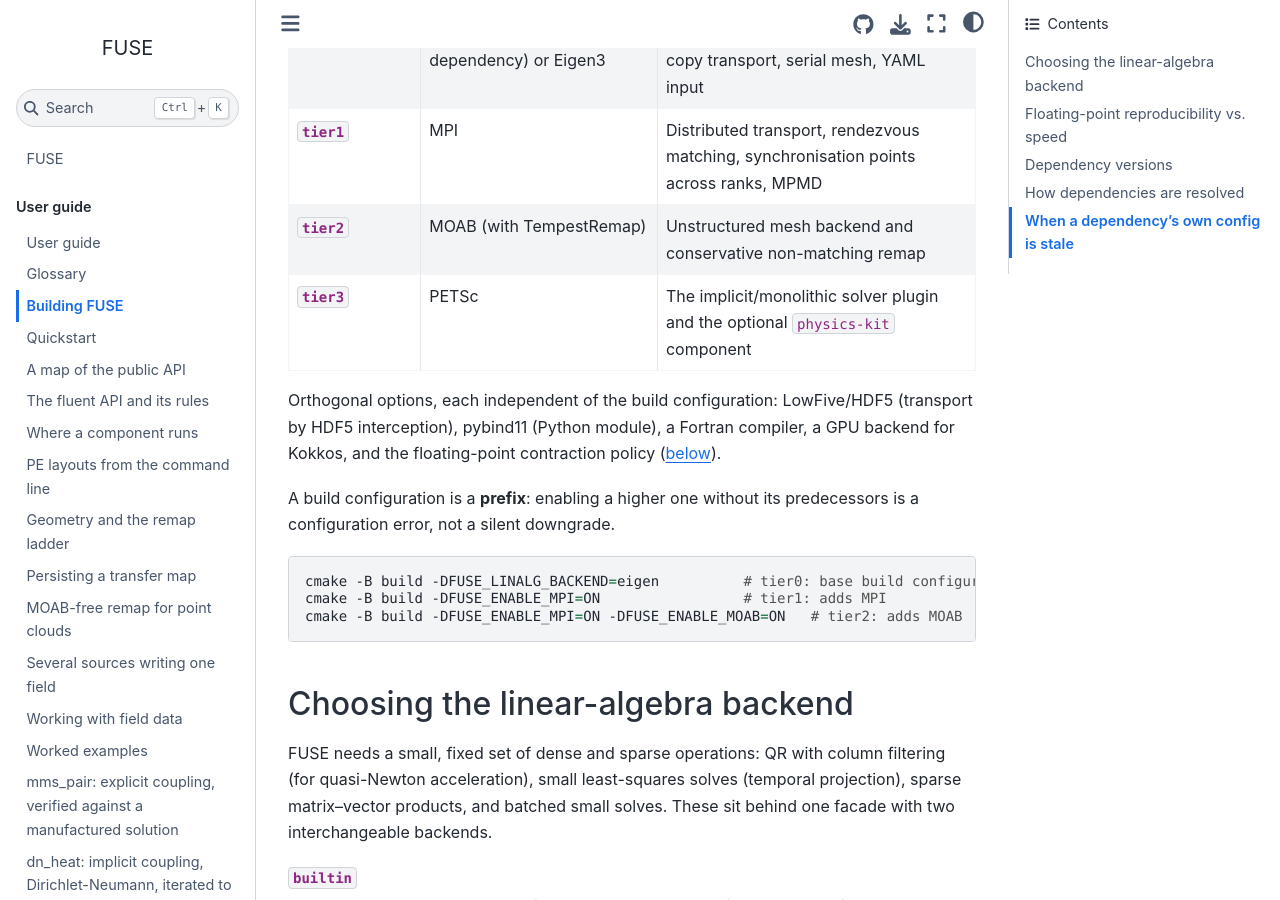
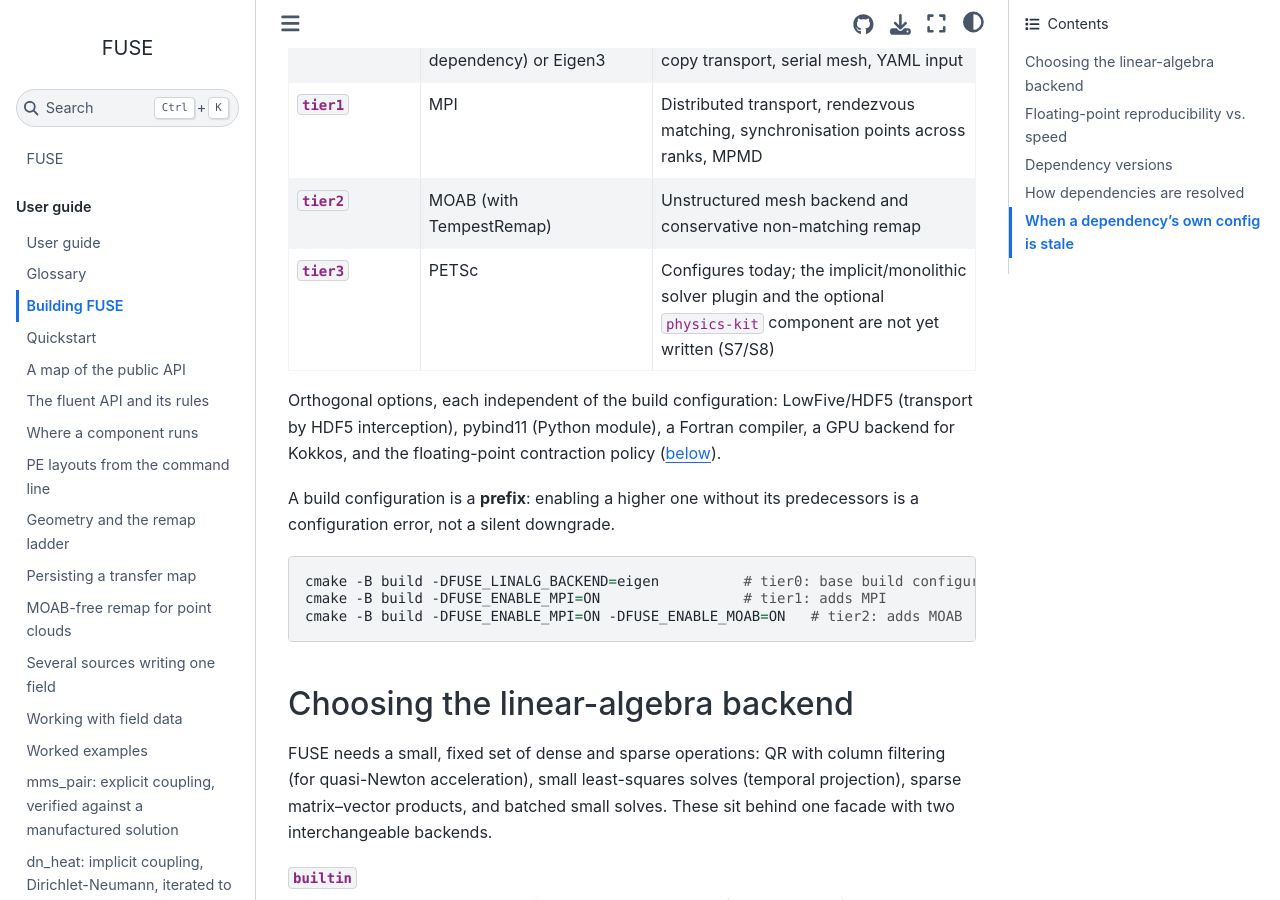
Before and after one commit to vijaysm/fuse, a Sphinx documentation site: the page built from docs/user/build.md, in a window 1280 px wide and 900 px high, scrolled down 344 px. Built offline with Sphinx 7.4.7 and the Sphinx Book theme 1.1.4, drawn with Linux system fonts in a browser that asks for light colours.

Commit message:
Match build.md's tier3 and Python-option claims to README/preset honesty
Review 2026-10-11 BC-5: build.md promised a tier3 solver plugin and a Python module that do not exist yet.

```diff
--- a/docs/user/build.md
+++ b/docs/user/build.md
@@ -9,7 +9,7 @@ so you pay for what you use and the minimum build stays small enough to compile
 | **`tier0`** (default) | C++20 compiler, Kokkos, and one of `builtin` (no dependency) or Eigen3 | The whole compiler and scheduler, a complete single-process coupled run, copy transport, serial mesh, YAML input |
 | **`tier1`** | MPI | Distributed transport, rendezvous matching, synchronisation points across ranks, MPMD |
 | **`tier2`** | MOAB (with TempestRemap) | Unstructured mesh backend and conservative non-matching remap |
-| **`tier3`** | PETSc | The implicit/monolithic solver plugin and the optional `physics-kit` component |
+| **`tier3`** | PETSc | Configures today; the implicit/monolithic solver plugin and the optional `physics-kit` component are not yet written (S7/S8) |
 
 Orthogonal options, each independent of the build configuration: LowFive/HDF5 (transport by HDF5
 interception), pybind11 (Python module), a Fortran compiler, a GPU backend for Kokkos, and the
```
